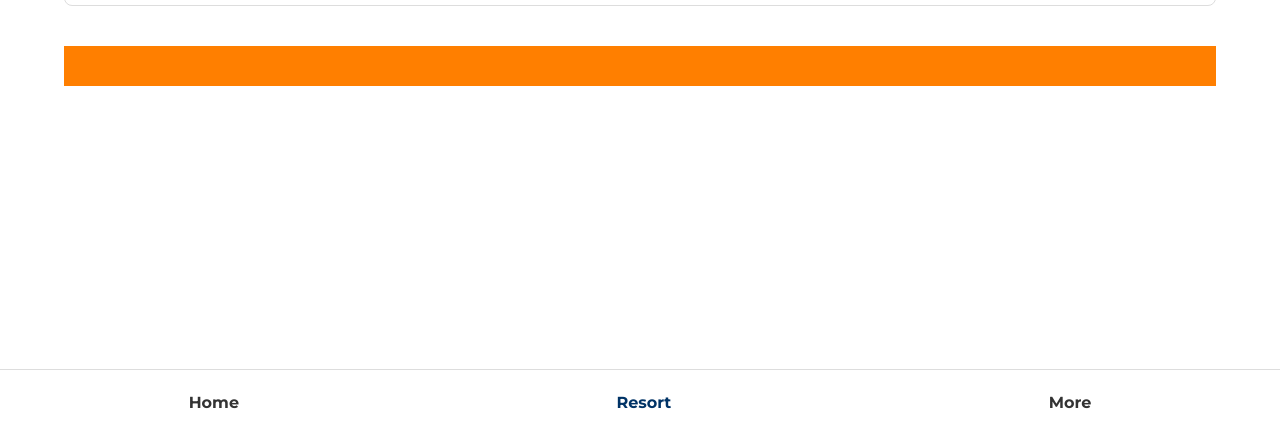
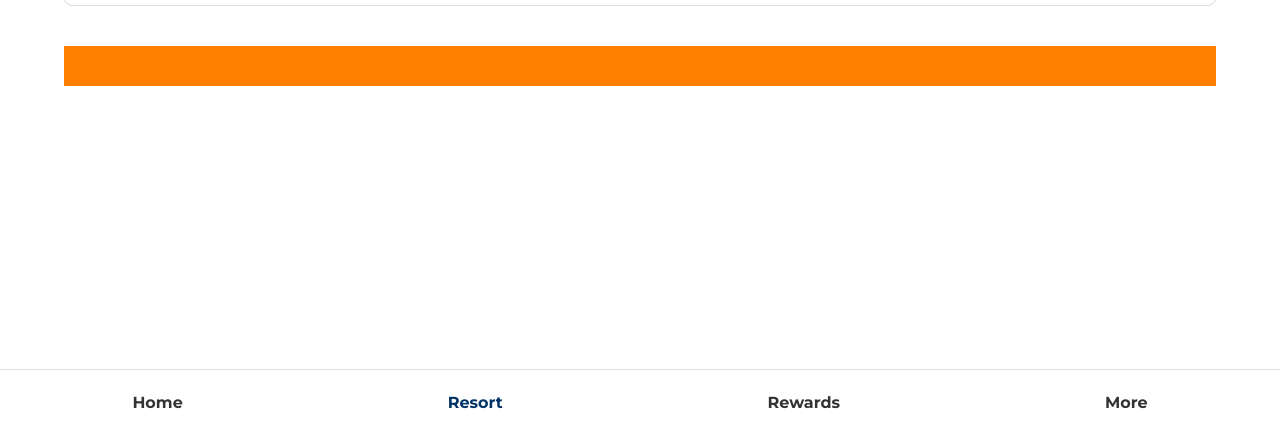
Before and after one commit to Superman-arch/gameday, a plain HTML site: page resort.html in a window 1280 px wide. Shown: the part 374-800 px from the top of the page. Drawn offline with Linux system fonts and the light colour scheme.

Commit message:
Update resort.html

```diff
--- a/resort.html
+++ b/resort.html
@@ -1,4 +1,3 @@
-<!-- File: resort.html -->
 <!DOCTYPE html>
 <html lang="en">
 <head>
@@ -45,7 +44,7 @@
       </div>
       <button class="fav-btn">☆</button>
     </div>
-    <!-- Add additional resort cards as needed -->
+    <!-- Additional resort cards as needed -->
   </section>
 
   <!-- Bottom Navigation -->
@@ -54,6 +53,7 @@
       <ul>
         <li><a href="home.html" class="nav-link">Home</a></li>
         <li><a href="resort.html" class="nav-link active">Resort</a></li>
+        <li><a href="rewards.html" class="nav-link">Rewards</a></li>
         <li><a href="more.html" class="nav-link">More</a></li>
       </ul>
     </nav>
```
